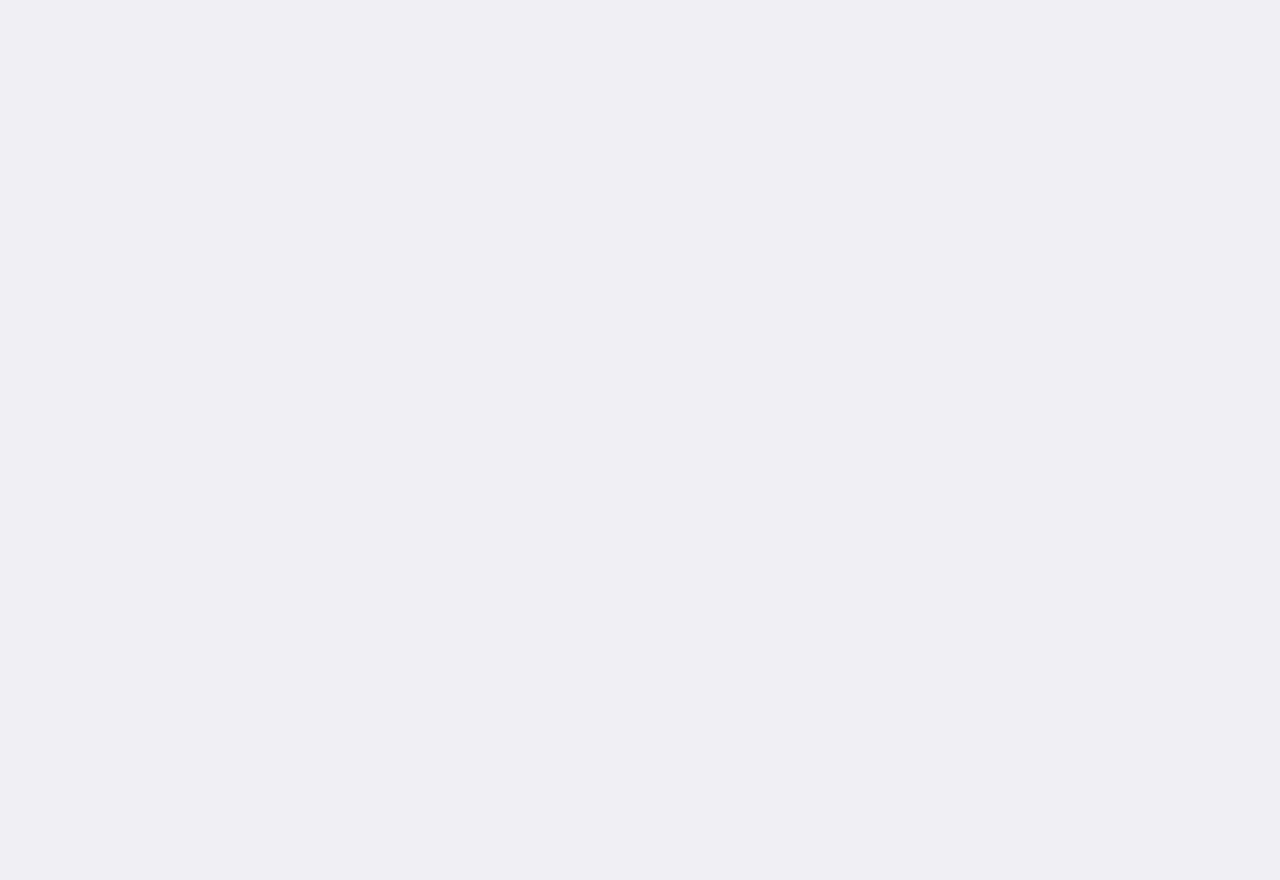
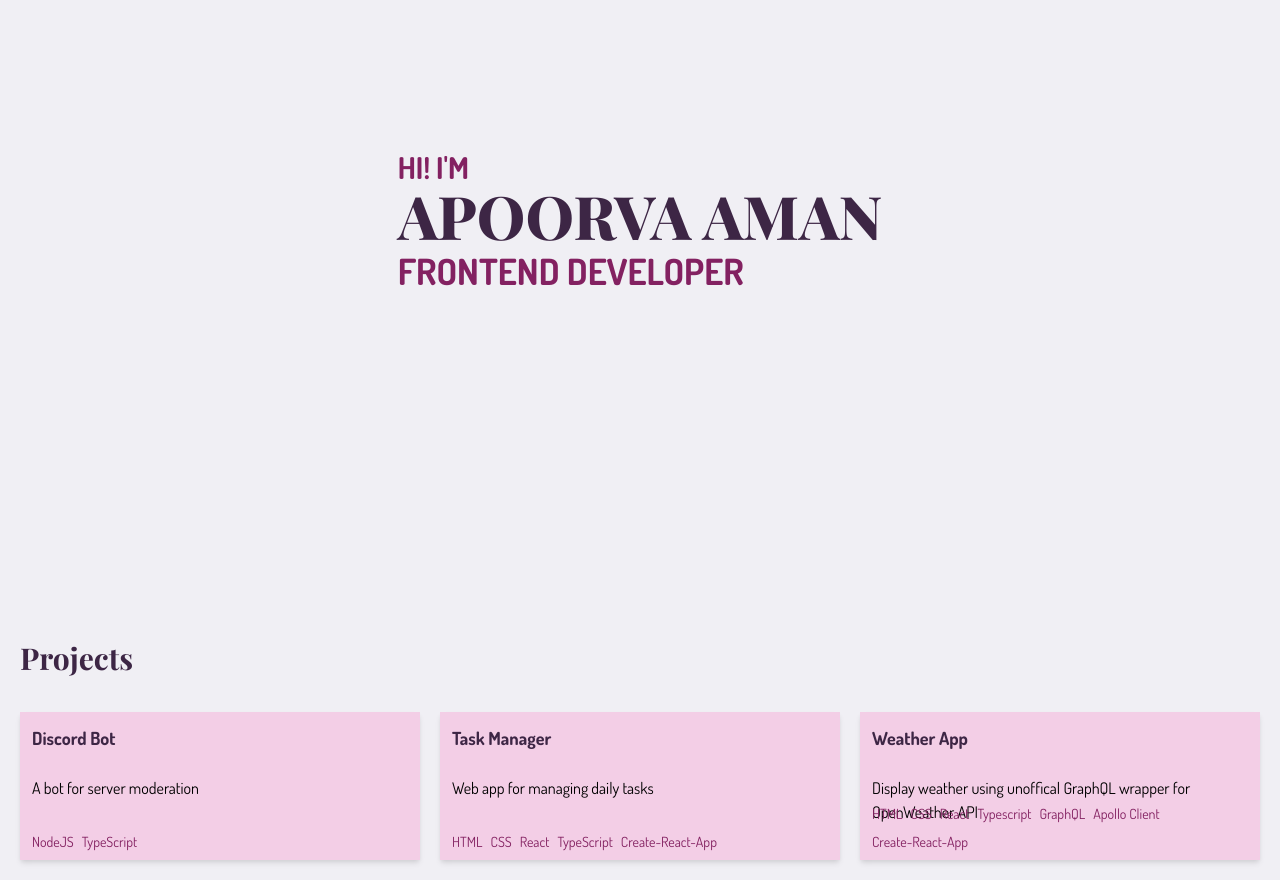
Before and after one commit to ApoorvaAman/Portfolio, a Next.js app: page / in a window 1280 px wide. Shown: the part 180-1060 px from the top of the page. Before the commit the page ends 800 px from the top, so only its background shows below. Built offline with nearby package versions, Linux system fonts and the light colour scheme.

Commit message:
➕ Added Card Component

```diff
--- /dev/null
+++ b/components/Card.tsx
@@ -0,0 +1,27 @@
+type Card = {
+  title: string
+  desc: string
+  tags: string[]
+}
+
+const Card = ({ title, desc, tags }: Card): JSX.Element => {
+  return (
+    <div className='p-3 bg-card shadow-md relative'>
+      <h5 className='text-lg font-sans font-bold text-primary'>{title}</h5>
+      <br />
+      <p className='text-base font-sans text-body'>{desc}</p>
+      <br />
+      <div className='flex gap-2 flex-wrap max-w-max absolute bottom-2'>
+        {tags.map((tag, i) => {
+          return (
+            <span key={i} className='text-sm text-secondary'>
+              {tag}
+            </span>
+          )
+        })}
+      </div>
+    </div>
+  )
+}
+
+export default Card
--- a/pages/api/hello.ts
+++ /dev/null
@@ -1,13 +0,0 @@
-// Next.js API route support: https://nextjs.org/docs/api-routes/introduction
-import type { NextApiRequest, NextApiResponse } from 'next'
-
-type Data = {
-  name: string
-}
-
-export default function handler(
-  req: NextApiRequest,
-  res: NextApiResponse<Data>
-) {
-  res.status(200).json({ name: 'John Doe' })
-}
--- a/pages/index.tsx
+++ b/pages/index.tsx
@@ -1,8 +1,50 @@
+import Card from '../components/Card'
 const Home = (): JSX.Element => {
   return (
     <>
-      <h1 className='text-blue'>Something</h1>
-      <div className='bg-gray-900 text-lg text-yellow-300'>Sugoi</div>
+      <div className='grid place-items-center h-screen'>
+        <div className='p-5'>
+          <h3 className='text-secondary text-3xl font-bold font-sans'>
+            HI! I&apos;M
+          </h3>
+          <h1 className='text-primary text-6xl font-extrabold font-serif'>
+            APOORVA AMAN
+          </h1>
+          <h2 className='text-secondary text-4xl font-bold font-sans mt-1.5'>
+            FRONTEND DEVELOPER
+          </h2>
+        </div>
+      </div>
+      <div className='m-5'>
+        <h3 className='text-primary font-serif font-bold text-3xl'>Projects</h3>
+        <div className='mt-9 grid grid-cols-1 sm:grid-cols-2 md:grid-cols-3 gap-5'>
+          <Card
+            title={'Discord Bot'}
+            desc={'A bot for server moderation'}
+            tags={['NodeJS', 'TypeScript']}
+          />
+          <Card
+            title={'Task Manager'}
+            desc={'Web app for managing daily tasks'}
+            tags={['HTML', 'CSS', 'React', 'TypeScript', 'Create-React-App']}
+          />
+          <Card
+            title={'Weather App'}
+            desc={
+              'Display weather using unoffical GraphQL wrapper for OpenWeather API'
+            }
+            tags={[
+              'HTML',
+              'CSS',
+              'React',
+              'Typescript',
+              'GraphQL',
+              'Apollo Client',
+              'Create-React-App',
+            ]}
+          />
+        </div>
+      </div>
     </>
   )
 }
```
